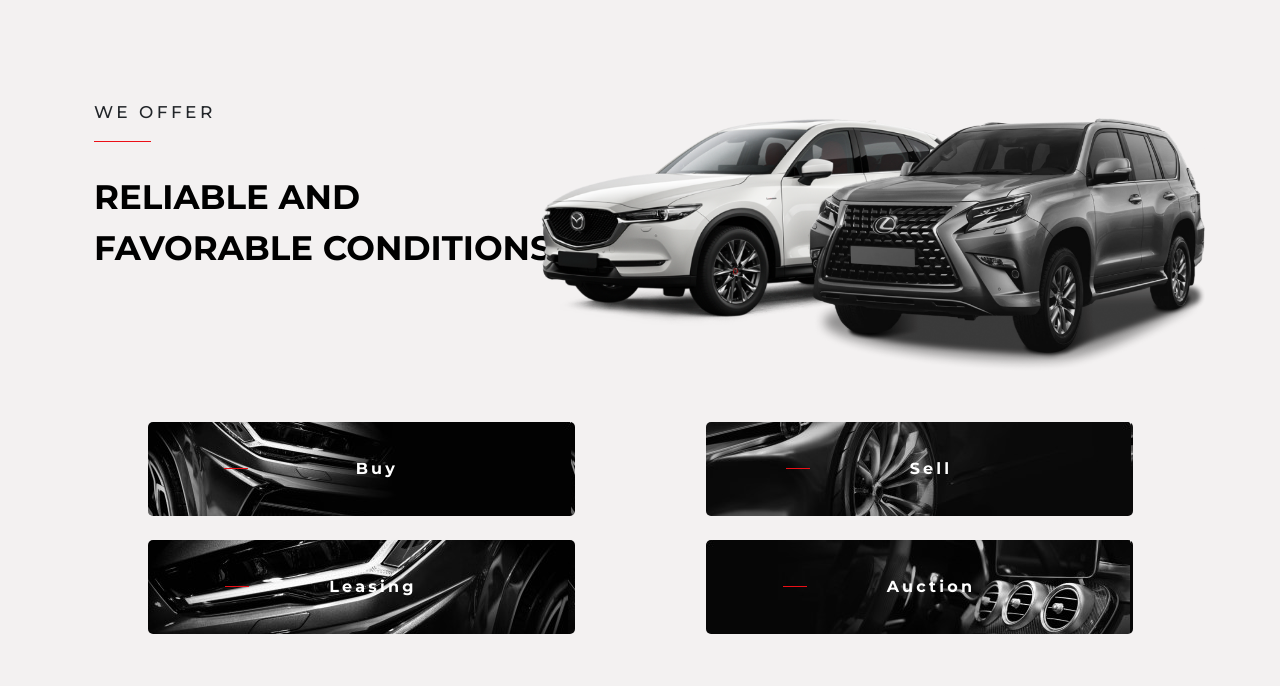
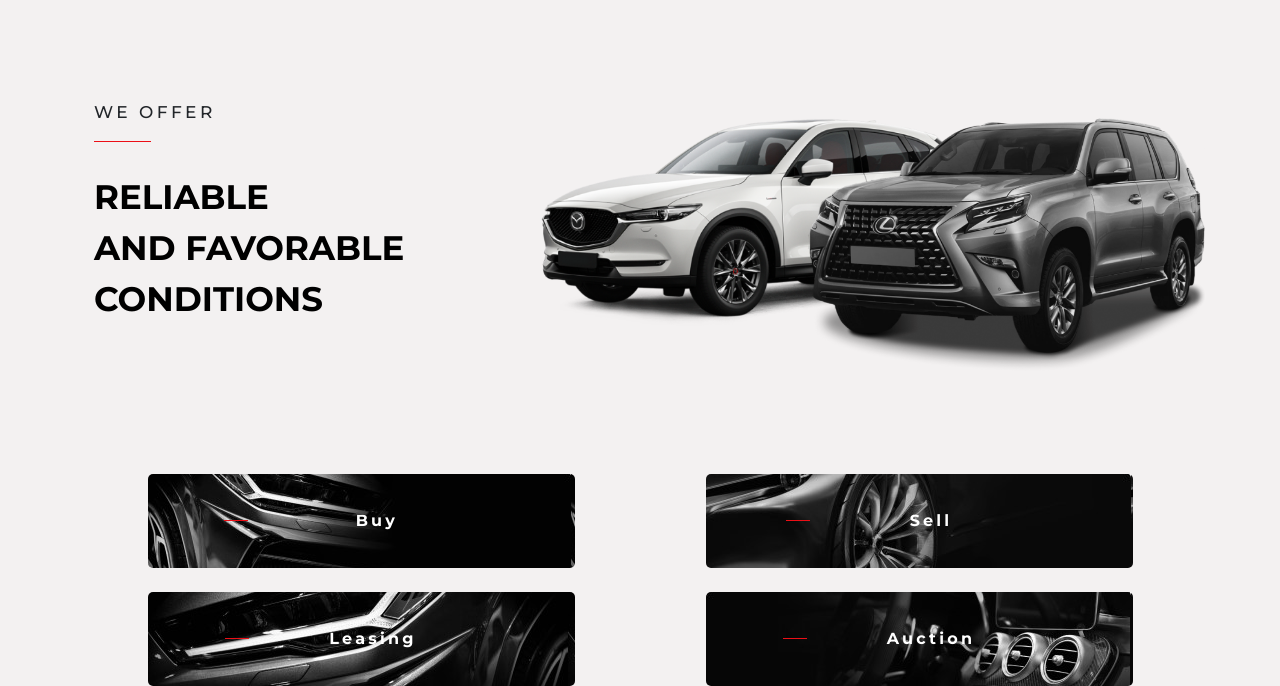
Before and after one commit to Oksana-Repchak/MyExCar-test, a plain HTML site: page index.html in a window 1280 px wide. Shown: the part 262-948 px from the top of the page. Before the commit the page ends 896 px from the top, so only its background shows below. Drawn offline with nearby package versions, Linux system fonts and the light colour scheme.

Commit message:
fix title

```diff
--- a/index.html
+++ b/index.html
@@ -135,7 +135,10 @@
           <div class="row row-margin">
             <div class="col-lg-4">
               <p class="hero-slogan">we offer</p>
-              <h1 class="hero-title">reliable and favorable conditions</h1>
+              <h1 class="hero-title">
+                reliable <br />
+                and favorable conditions
+              </h1>
             </div>
             <div class="col">
               <div class="position-relative move-left">
--- a/styles/styles.css
+++ b/styles/styles.css
@@ -434,15 +434,11 @@ a {
   text-transform: uppercase;
   color: #000000;
   line-height: 1.51;
-  max-width: 290px;
 }
 
 @media screen and (min-width: 1000px) {
   .hero-slogan {
     font-size: 17px;
-  }
-  .hero-title {
-    min-width: 494px;
   }
 }
 
@@ -499,6 +495,9 @@ a {
     font-weight: 600;
     font-size: 15px;
     line-height: 1.6;
+  }
+  .hero-title {
+    max-width: 290px;
   }
 }
 
```
